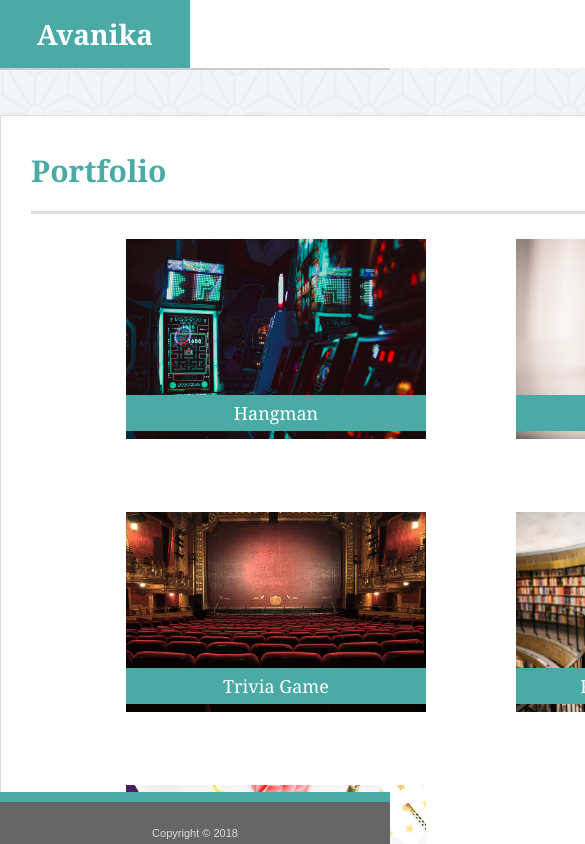
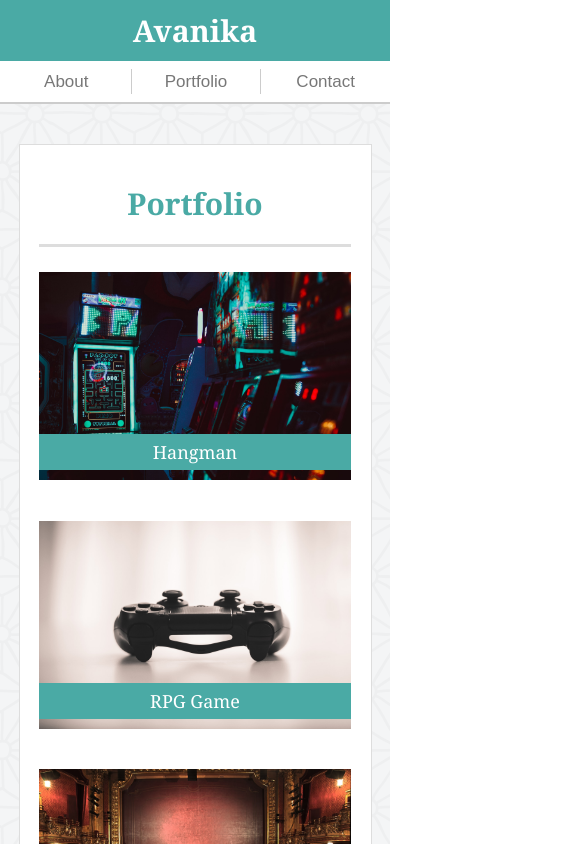
Before and after one commit to avakrishn/Responsive-Portfolio, a plain HTML site: page portfolio.html in a window 390 px wide. Shown: the top 844 px of the page, 585 px wide, since content can reach past the window. Drawn offline with Linux system fonts and the light colour scheme.

Commit message:
made responsive for max width of 640px which is about the width of a phone in landscape

```diff
--- a/assets/css/style.css
+++ b/assets/css/style.css
@@ -93,6 +93,9 @@ hr{
 #mainImage{
     width: 160px;
     height: auto;
+    margin-right: 30px;
+    margin-bottom: 30px;
+    float: left;
 }
 
 #middle{
@@ -109,11 +112,6 @@ h2{
     margin: 25px 0px;
 }
 
-#mainImage{
-    margin-right: 30px;
-    margin-bottom: 30px;
-    float: left;
-}
 
 p{
     font-family: Arial, Helvetica, sans-serif;
@@ -175,7 +173,10 @@ input, textarea {
     height: 150px;
     border-color: #dddddd;
 
+}
 
+input, textarea{
+    border: #dddddd 1px solid;
 }
 
 #submit{
@@ -251,3 +252,120 @@ input, textarea {
     font-family: Georgia, 'Times New Roman', Times, serif;
     font-size: 18px;
 }
+
+@media screen and (max-width: 980px){
+
+
+}
+
+@media screen and (max-width: 768px){
+
+
+}
+
+@media screen and (max-width: 640px){
+    #header{
+        position: static;
+        background-color: #ffffff;
+        width: 100%
+    }
+
+    #hBackground, #nav{
+        width: 100%
+    }
+    #footer{
+        position: static;
+        left: 0;
+        bottom: 0;
+        width: 100%;
+    }
+
+
+    h1{
+        width: 100%;
+        margin: 0 auto;
+        text-align: center;
+        padding: 4% 0;
+        font-size: 30px;
+    }
+
+    #about, #portfolio, #contact{
+        width: 29%;
+        padding: 1% 2%;
+        margin: 2% 0px;
+        text-align: center;
+
+
+    }
+
+    #top{
+        margin-bottom: none;
+    }
+
+    #mainInfo{
+        width: 80%;
+        padding: 5%;
+        padding-top: 5%;
+        margin-top: 5%;
+        margin-bottom: 15%;
+
+    }
+
+    .aboutInfo{
+        text-align: center;
+    }
+
+    h2{
+        /* font-size: 7vw;  */
+        text-align: center;
+    }
+
+    #mainImage{
+        float: none;
+        clear: both;
+        padding: 0;
+        margin: 0 auto;
+        margin-bottom: 5%;
+
+    }
+
+    .about-p{
+        text-align: left;
+    }
+
+    #hangmanImage, #rpgImage, #triviaImage, #rutgersImage, #scissorsImage{
+        width: 100%;
+        float: none;
+        clear: both;
+
+    }
+
+    #hangman, #rpg, #trivia, #rutgers, #scissors{
+        width: 100%;
+        float: none;
+        clear: both;
+        margin: 0 auto;
+        padding: 0;
+        margin-bottom: 12%;
+        text-align: center;
+
+    }
+
+    #hangmanText, #rpgText, #triviaText, #rutgersText, #scissorsText{
+        width: 100%;
+        bottom: 6%;
+
+    }
+
+    #images{
+        width: 100%;
+
+    }
+
+    input, textarea {
+        width: 95%;
+    }
+
+
+
+}
```
Also changed, not shown: index.html (+5 -5 lines), portfolio.html (+3 -3 lines), contact.html (indentation only).
